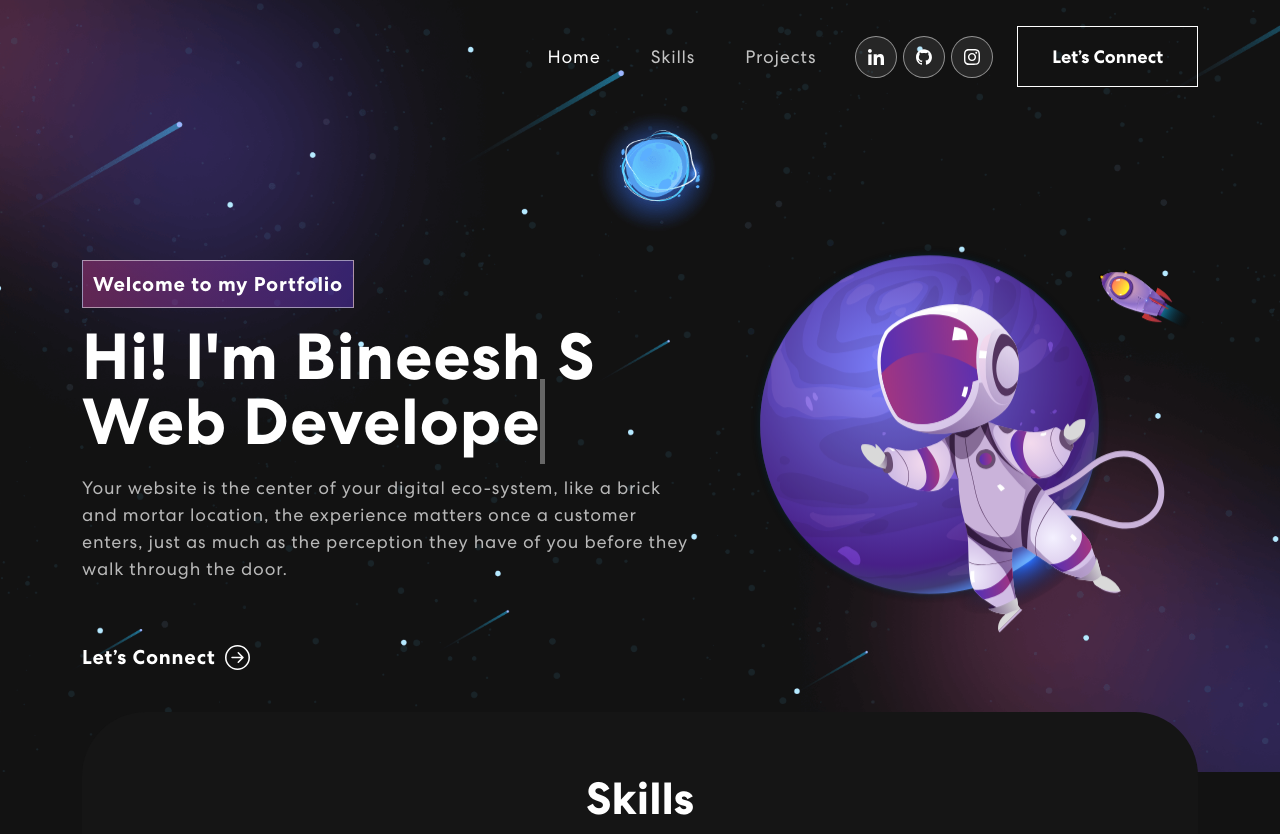
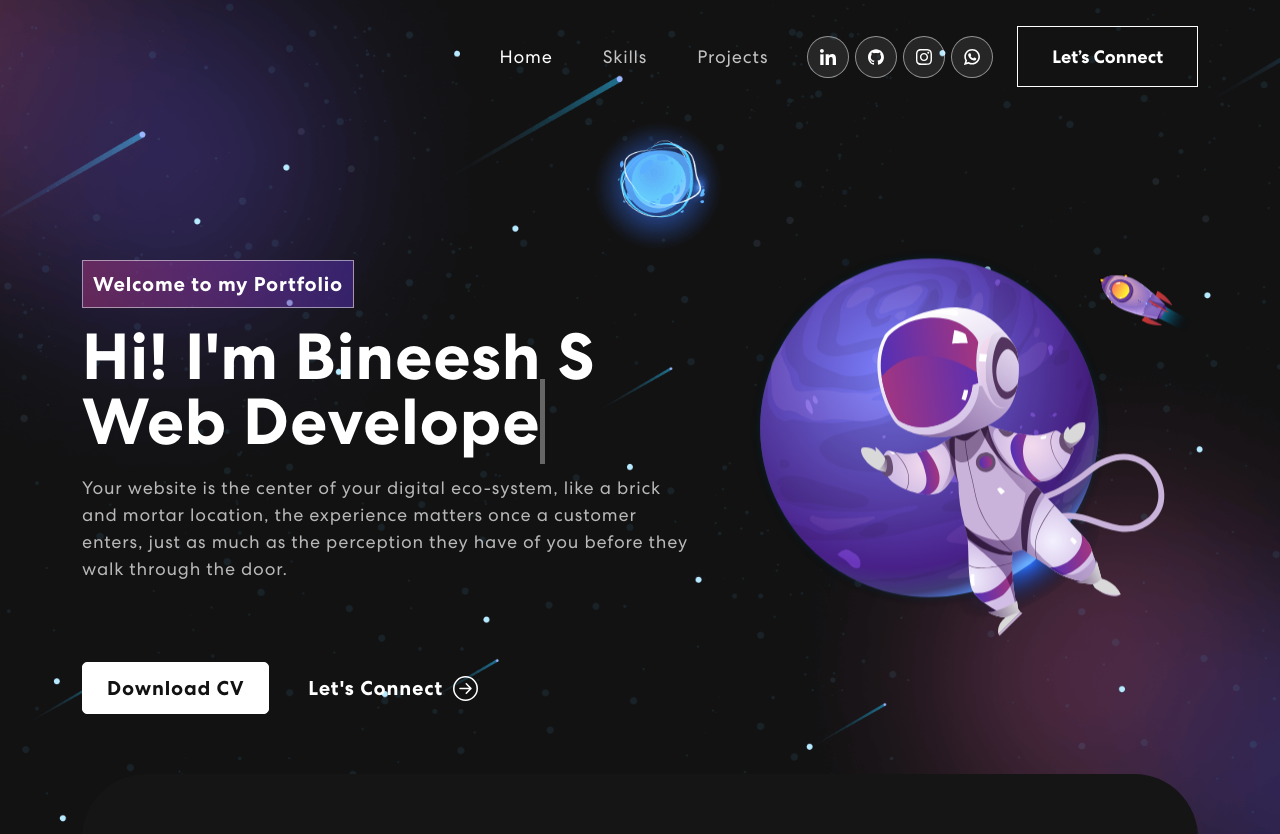
Before and after one commit to Bineesh627/Bineesh627.github.io, a React (Create React App) app: page / in a window 1280 px wide. Shown: the top 834 px of the page. Built offline with nearby package versions, Linux system fonts and the light colour scheme; no server answers.

Commit message:
Add SVG and PNG assets, implement Banner styles, and enhance components with new functionality

```diff
--- /dev/null
+++ b/src/assets/styles/Banner.css
@@ -0,0 +1,22 @@
+.banner-btns {
+  display: flex;
+  gap: 15px;
+  margin-top: 20px;
+  margin-bottom: 20px;
+}
+
+.banner-btns button {
+  padding: 10px 24px;
+  border-radius: 5px;
+  transition: 0.3s ease-in-out;
+}
+
+.banner-btns .cv-btn {
+  background-color: #fff;
+  color: #121212;
+  border: 1px solid #fff;
+}
+
+.banner-btns a {
+  text-decoration: none;
+}
--- a/src/components/Banner.js
+++ b/src/components/Banner.js
@@ -4,6 +4,7 @@ import headerImg from "../assets/img/header-img.svg";
 import { ArrowRightCircle } from 'react-bootstrap-icons';
 import 'animate.css';
 import TrackVisibility from 'react-on-screen';
+import "../assets/styles/Banner.css";
 
 export const Banner = () => {
   const [loopNum, setLoopNum] = useState(0);
@@ -11,6 +12,7 @@ export const Banner = () => {
   const [text, setText] = useState('');
   const [delta, setDelta] = useState(300 - Math.random() * 100);
   const period = 2000;
+  const cvLink = "https://drive.google.com/file/d/10GeOyDXPJ9qx76e5XL0-Hk7nZE5aEkmv/view?usp=drivesdk";
 
   // Use useCallback for the tick function as it's a dependency
   const tick = useCallback(() => {
@@ -43,8 +45,15 @@ export const Banner = () => {
     return () => { clearInterval(ticker) };
   }, [delta, tick]); // delta and tick are the correct dependencies
 
-  const handleConnectClick = () => {
-    window.location.hash = '#connect';
+  const handleDownloadCV = () => {
+    window.open(cvLink, '_blank');
+  };
+
+  const handleConnect = () => {
+    const connectSection = document.getElementById('connect');
+    if (connectSection) {
+      connectSection.scrollIntoView({ behavior: 'smooth' });
+    }
   };
 
   return (
@@ -58,7 +67,10 @@ export const Banner = () => {
                 <span className="tagline">Welcome to my Portfolio</span>
                 <h1>{`Hi! I'm Bineesh S`} <span className="txt-rotate" data-period="1000" data-rotate='[ "Web Developer", "Web Designer", "UI/UX Designer" ]'><span className="wrap">{text}</span></span></h1>
                 <p>Your website is the center of your digital eco-system, like a brick and mortar location, the experience matters once a customer enters, just as much as the perception they have of you before they walk through the door.</p>
-                <button onClick={handleConnectClick}>Let’s Connect <ArrowRightCircle size={25} /></button>
+                <div className="banner-btns">
+                  <button className="cv-btn" onClick={handleDownloadCV}>Download CV</button>
+                  <button onClick={handleConnect}>Let's Connect <ArrowRightCircle size={25} /></button>
+                </div>
               </div>}
             </TrackVisibility>
           </Col>
--- a/src/components/Footer.js
+++ b/src/components/Footer.js
@@ -4,6 +4,7 @@ import { MailchimpForm } from "./MailchimpForm";
 import navIcon1 from "../assets/img/nav-icon1.svg";
 import navIcon2 from "../assets/img/nav-icon2.svg";
 import navIcon3 from "../assets/img/nav-icon3.svg";
+import navIcon4 from "../assets/img/nav-icon4.svg";
 
 export const Footer = () => {
   return (
@@ -19,8 +20,9 @@ export const Footer = () => {
               <a href="https://www.linkedin.com/in/bineesh627" target="_blank" rel="noopener noreferrer"><img src={navIcon1} alt="LinkedIn Icon" /></a>
               <a href="https://github.com/Bineesh627" target="_blank" rel="noopener noreferrer"><img src={navIcon2} alt="Facebook Icon" /></a>
               <a href="https://www.instagram.com/dream_boy_.627" target="_blank" rel="noopener noreferrer"><img src={navIcon3} alt="Instagram Icon" /></a>
+              <a href="https://wa.me/+919567314355" target="_blank" rel="noopener noreferrer"><img src={navIcon4} alt="WhatsApp Icon" /></a>
             </div>
-            <p>Copyright 2025. All Rights Reserved</p>
+            <p>Copyright 2025. All Rights Reserved By Bineesh S</p>
           </Col>
         </Row>
       </Container>
--- a/src/components/NavBar.js
+++ b/src/components/NavBar.js
@@ -4,6 +4,7 @@ import { Navbar, Nav, Container } from "react-bootstrap";
 import navIcon1 from '../assets/img/nav-icon1.svg';
 import navIcon2 from '../assets/img/nav-icon2.svg';
 import navIcon3 from '../assets/img/nav-icon3.svg';
+import navIcon4 from '../assets/img/nav-icon4.svg';
 import { HashLink } from 'react-router-hash-link';
 import {
   BrowserRouter as Router
@@ -53,6 +54,7 @@ export const NavBar = () => {
                 <a href="https://www.linkedin.com/in/bineesh627" target="_blank" rel="noopener noreferrer"><img src={navIcon1} alt="LinkedIn Icon" /></a>
                 <a href="https://github.com/Bineesh627" target="_blank" rel="noopener noreferrer"><img src={navIcon2} alt="GitHub Icon" /></a>
                 <a href="https://www.instagram.com/dream_boy_.627" target="_blank" rel="noopener noreferrer"><img src={navIcon3} alt="Instagram Icon" /></a>
+                <a href="https://wa.me/+919567314355" target="_blank" rel="noopener noreferrer"><img src={navIcon4} alt="WhatsApp Icon" /></a>
               </div>
               <HashLink to='#connect'>
                 <button className="vvd"><span>Let’s Connect</span></button>
--- a/src/components/Projects.js
+++ b/src/components/Projects.js
@@ -3,6 +3,7 @@ import { ProjectCard } from "./ProjectCard";
 import projImg1 from "../assets/img/project-img1.png";
 import projImg2 from "../assets/img/project-img2.png";
 import projImg3 from "../assets/img/project-img3.png";
+import projImg4 from "../assets/img/project-img4.png";
 import colorSharp2 from "../assets/img/color-sharp2.png";
 import 'animate.css';
 import TrackVisibility from 'react-on-screen';
@@ -24,6 +25,11 @@ export const Projects = () => {
       title: "MobileInfoga",
       description: "MobileInfoGa is a powerful OSINT tool designed to gather comprehensive details about phone numbers. Utilizing various techniques and integrations, it can retrieve information such as country of origin, carrier details, and potential online associations.",
       imgUrl: projImg3,
+    },
+    {
+      title: "OpenSS7",
+      description: "Recreating the OpenSS7 website design involves building a structurally sound and information-focused clone emphasizing clear navigation and logical presentation of technical content.",
+      imgUrl: projImg4,
     },
   ];
 
```
Also changed, not shown: src/assets/img/nav-icon4.svg (added), src/assets/img/project-img4.png (added).
